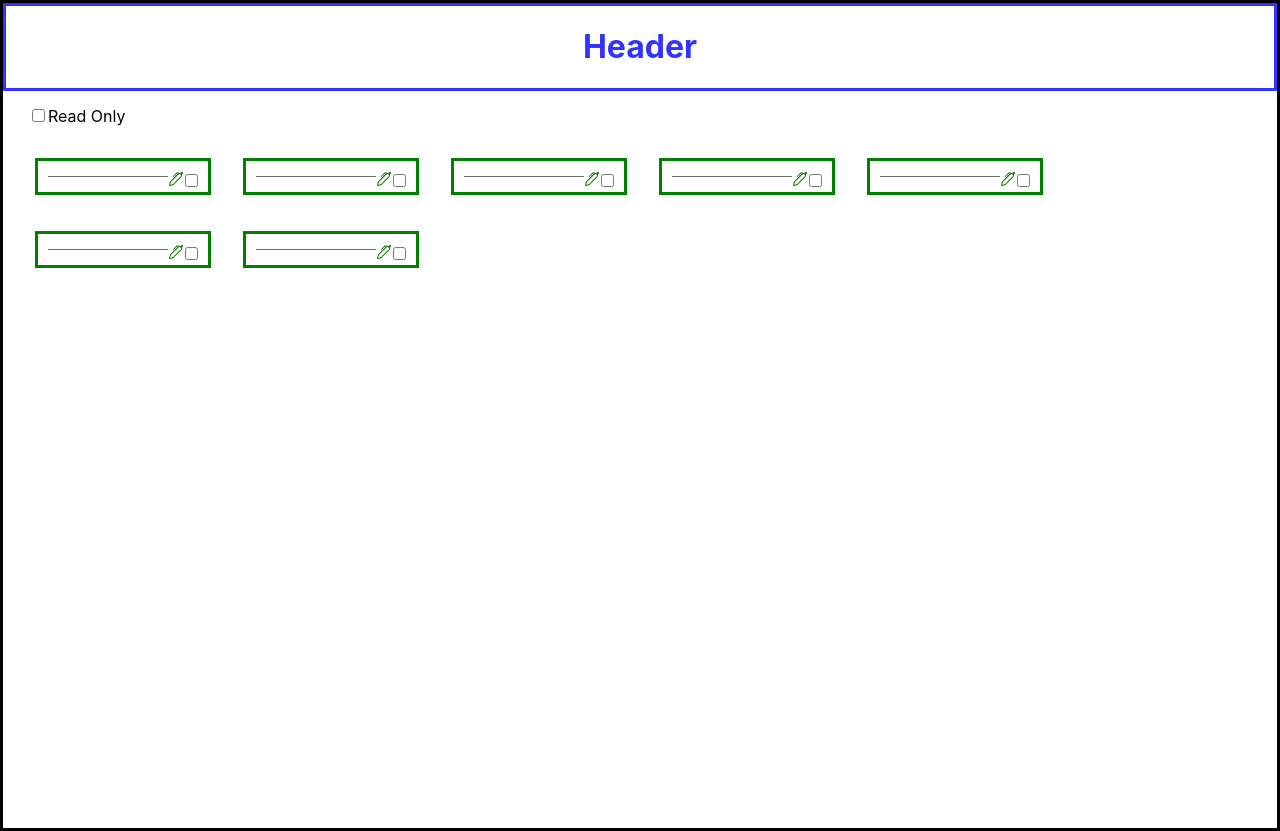
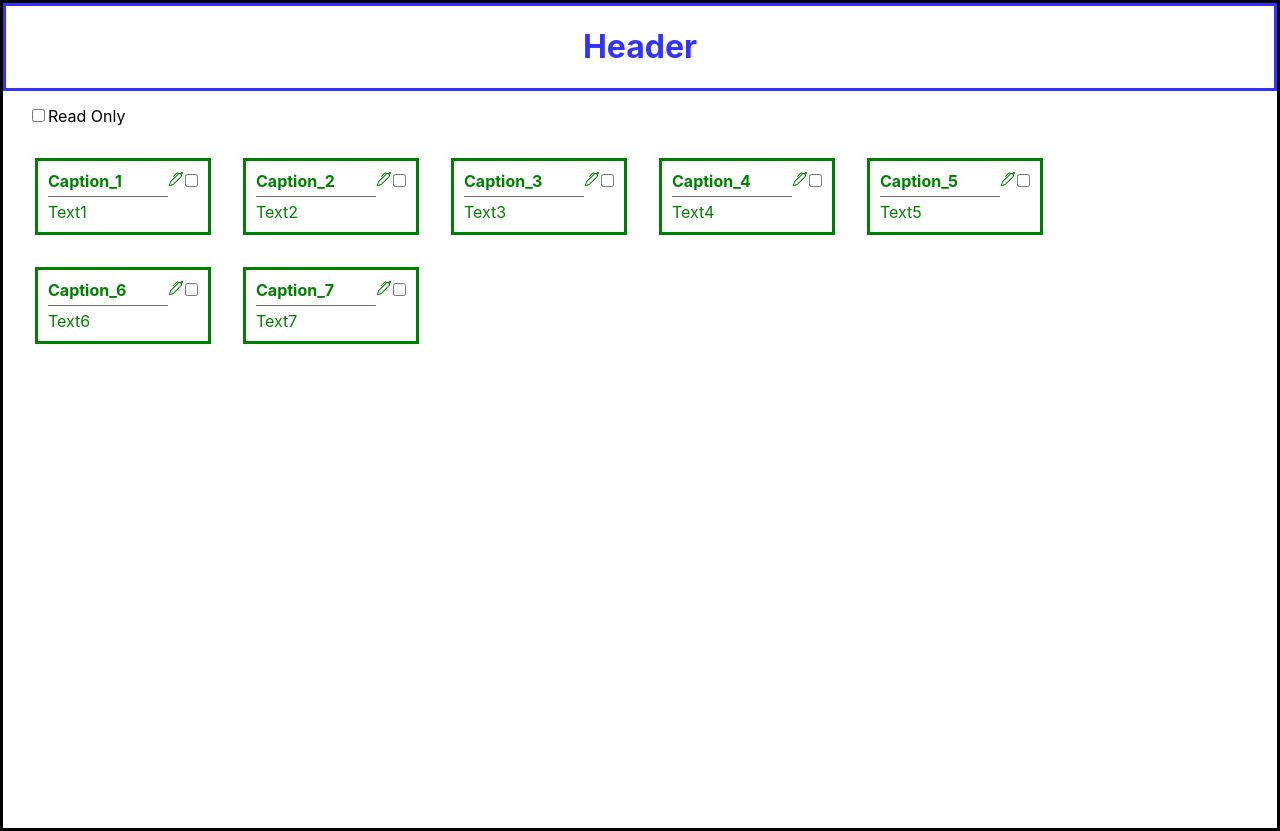
Before and after one commit to ashubenok710/IBA-ReactJS, a React (Create React App) app: page / in a window 1280 px wide. Built offline with nearby package versions, Linux system fonts and the light colour scheme.

Commit message:
Card checkBox available

```diff
--- a/src/App.js
+++ b/src/App.js
@@ -11,36 +11,34 @@ import CardList from "./CardList";
 class App extends React.Component {
   constructor(props) {
     super(props);
+    this.setReadOnly = this.setReadOnly.bind(this);
     this.setCard = this.setCard.bind(this);
-    this.changeMethod = this.changeMethod.bind(this);
   }
 
   state = {
-    header: "Caption",
-    text: "Text...",
-    checked: false,
     readOnly: false,
     cards: [
-      { id: 1, headerText: "Caption_1", text: "Text1" },
-      { id: 2, headerText: "Caption_2", text: "Text2" },
-      { id: 3, headerText: "Caption_3", text: "Text3" },
-      { id: 4, headerText: "Caption_4", text: "Text4" },
-      { id: 5, headerText: "Caption_5", text: "Text5" },
-      { id: 6, headerText: "Caption_6", text: "Text6" },
-      { id: 7, headerText: "Caption_7", text: "Text7" },
+      { id: 1, headerText: "Caption_1", text: "Text1", checked: false },
+      { id: 2, headerText: "Caption_2", text: "Text2", checked: false },
+      { id: 3, headerText: "Caption_3", text: "Text3", checked: false },
+      { id: 4, headerText: "Caption_4", text: "Text4", checked: false },
+      { id: 5, headerText: "Caption_5", text: "Text5", checked: false },
+      { id: 6, headerText: "Caption_6", text: "Text6", checked: false },
+      { id: 7, headerText: "Caption_7", text: "Text7", checked: false },
     ],
   };
 
-  changeMethod() {
+  setReadOnly() {
     this.setState({
       readOnly: !this.state.readOnly,
     });
   }
 
-  setCard = (index, header, text) => {
+  setCard = (index, header, text, checked) => {
     let tmp = this.state.cards;
     tmp[index].headerText = header;
     tmp[index].text = text;
+    tmp[index].checked = checked;
     this.setState({ cards: tmp });
   };
 
@@ -57,7 +55,7 @@ class App extends React.Component {
             <StatelessCheckbox
               label="Read Only"
               checked={readOnly}
-              onChange={this.changeMethod}
+              onChange={this.setReadOnly}
             />
           </Row>
 
--- a/src/Card/Card.js
+++ b/src/Card/Card.js
@@ -4,22 +4,17 @@ import classNames from "classnames/bind";
 import StatelessCheckbox from "../StatelessCheckbox/index.js";
 
 import CardHeader from "./CardHeader";
-import CardBody from "./CardHeader";
-
-import { BsPen } from "react-icons/bs";
-import { FaSave } from "react-icons/fa";
-import { GiCancel } from "react-icons/gi";
+import CardBody from "./CardBody";
 
 class Card extends React.Component {
   constructor(props) {
     super(props);
-    this.changeMethod = this.changeMethod.bind(this);
-    this.toogleEditMethod = this.toogleEditMethod.bind(this);
+    //this.changeMethod = this.changeMethod.bind(this);
+    //this.toogleEditMethod = this.toogleEditMethod.bind(this);
+    this.headerChange = this.headerChange.bind(this);
   }
 
   state = {
-    checked: false,
-    //isEdit: false,
     initHeader: this.props.headerText,
     initText: this.props.children,
   };
@@ -31,22 +26,8 @@ class Card extends React.Component {
       this.setState({
         initHeader: headerText,
         initText: children,
-        isEdit: false,
       });
     }
-  }
-
-  changeMethod() {
-    this.setState({
-      checked: !this.state.checked,
-    });
-  }
-
-  toogleEditMethod() {
-    this.setState({
-      isEdit: !this.state.isEdit,
-      checked: false,
-    });
   }
 
   headerChange = (e) =>
@@ -60,23 +41,36 @@ class Card extends React.Component {
     });
 
   render() {
-    const { checked, isEdit, initHeader, initText } = this.state;
     const {
+      number,
       className,
       readOnly,
-      number,
+      checked,
       headerText,
+      onSetCard,
       children,
-      onSetCard,
     } = this.props;
+
+    const { initText } = this.state;
+
+    console.log("Card props:", this.props);
+    console.log("Card state:", this.state);
 
     return (
       <div
         className={classNames("card", className, {
-          "card-checked": this.state.checked,
+          "card-checked": checked,
         })}
       >
-        <CardHeader isEdit={isEdit} initHeader={initHeader} />
+        <CardHeader
+          checked={checked}
+          readOnly={readOnly}
+          headerText={headerText}
+          onCheckedChange={() =>
+            onSetCard(number, headerText, children, !checked)
+          }
+        />
+        <CardBody children={initText} />
       </div>
     );
   }
--- /dev/null
+++ b/src/Card/CardBody/CardBody.css
@@ -0,0 +1,8 @@
+.card-header {
+    border-bottom: 1px solid rgb(116, 106, 106);
+    margin-bottom: 5px;
+    font-weight: bold;
+    padding-bottom: 5px;
+    max-width: 120px;
+    word-wrap: break-word;
+}
--- a/src/Card/CardBody/index.js
+++ b/src/Card/CardBody/index.js
@@ -1,4 +1,11 @@
 import React, { Component } from "react";
+
+import "./CardBody.css";
+import StatelessCheckbox from "../../StatelessCheckbox";
+
+import { BsPen } from "react-icons/bs";
+import { FaSave } from "react-icons/fa";
+import { GiCancel } from "react-icons/gi";
 
 class CardBody extends React.Component {
   state = {
@@ -8,7 +15,6 @@ class CardBody extends React.Component {
   };
 
   render() {
-    const { checked, isEdit, initHeader, initText } = this.state;
     const {
       className,
       readOnly,
@@ -18,32 +24,15 @@ class CardBody extends React.Component {
       onSetCard,
     } = this.props;
 
+    const { checked, isEdit, initHeader, initText } = this.state;
+
+    console.log("CardBody props:", this.props);
+    console.log("CardBody state:", this.state);
+
     return (
-      <div
-        className={classNames("card", className, {
-          "card-checked": this.state.checked,
-        })}
-      >
+      <div>
         {isEdit ? (
           <>
-            <span className="absolute pen" onClick={this.toogleEditMethod}>
-              {!readOnly && (
-                <>
-                  <FaSave
-                    onClick={() => onSetCard(number, initHeader, initText)}
-                  />
-                  <GiCancel
-                    onClick={() =>
-                      this.setState({
-                        initHeader: headerText,
-                        initText: children,
-                      })
-                    }
-                  />
-                </>
-              )}
-            </span>
-
             <div>
               <textarea
                 className="narrow-input"
@@ -54,19 +43,6 @@ class CardBody extends React.Component {
           </>
         ) : (
           <>
-            {!readOnly && (
-              <span className="absolute pen" onClick={this.toogleEditMethod}>
-                <BsPen />
-              </span>
-            )}
-
-            <span className="absolute checkbox">
-              <StatelessCheckbox
-                checked={checked}
-                onChange={this.changeMethod}
-              />
-            </span>
-
             <div className="text">{children}</div>
           </>
         )}
--- a/src/Card/CardHeader/index.js
+++ b/src/Card/CardHeader/index.js
@@ -8,24 +8,29 @@ import { FaSave } from "react-icons/fa";
 import { GiCancel } from "react-icons/gi";
 
 class CardHeader extends React.Component {
+  constructor(props) {
+    super(props);
+    //this.changeMethod = this.changeMethod.bind(this);
+    //this.toogleEditMethod = this.toogleEditMethod.bind(this);
+  }
+
   state = {
-    checked: false,
-    isEdit: false,
     initHeader: this.props.headerText,
   };
 
   render() {
-    const { checked, initHeader, initText } = this.state;
-
     const {
       isEdit,
-      className,
+      checked,
       readOnly,
-      number,
       headerText,
-      children,
-      onSetCard,
+      onCheckedChange,
     } = this.props;
+
+    const { initHeader } = this.state;
+
+    console.log("CardHeader props:", this.props);
+    console.log("CardHeader state:", this.state);
 
     return (
       <div>
@@ -34,14 +39,11 @@ class CardHeader extends React.Component {
             <span className="absolute pen" onClick={this.toogleEditMethod}>
               {!readOnly && (
                 <>
-                  <FaSave
-                    onClick={() => onSetCard(number, initHeader, initText)}
-                  />
+                  {/*<FaSave onClick={() => onSetHeader(number, initHeader)} /> */}
                   <GiCancel
                     onClick={() =>
                       this.setState({
                         initHeader: headerText,
-                        initText: children,
                       })
                     }
                   />
@@ -66,10 +68,7 @@ class CardHeader extends React.Component {
             )}
 
             <span className="absolute checkbox">
-              <StatelessCheckbox
-                checked={checked}
-                onChange={this.changeMethod}
-              />
+              <StatelessCheckbox checked={checked} onChange={onCheckedChange} />
             </span>
             <div className="card-header">{headerText}</div>
           </>
--- a/src/CardList/index.js
+++ b/src/CardList/index.js
@@ -10,17 +10,20 @@ class CardList extends React.Component {
   render() {
     const { cards, readOnly, onCardChange } = this.props;
 
+    console.log("CardList props:", this.props);
+
     return (
       <div>
-        {cards.map((d, index) => (
+        {cards.map((card, index) => (
           <Card
-            key={d.id}
+            key={card.id}
             number={index}
-            headerText={d.headerText}
+            checked={card.checked}
+            headerText={card.headerText}
             readOnly={readOnly}
             onSetCard={onCardChange}
           >
-            {d.text}
+            {card.text}
           </Card>
         ))}
       </div>
```
